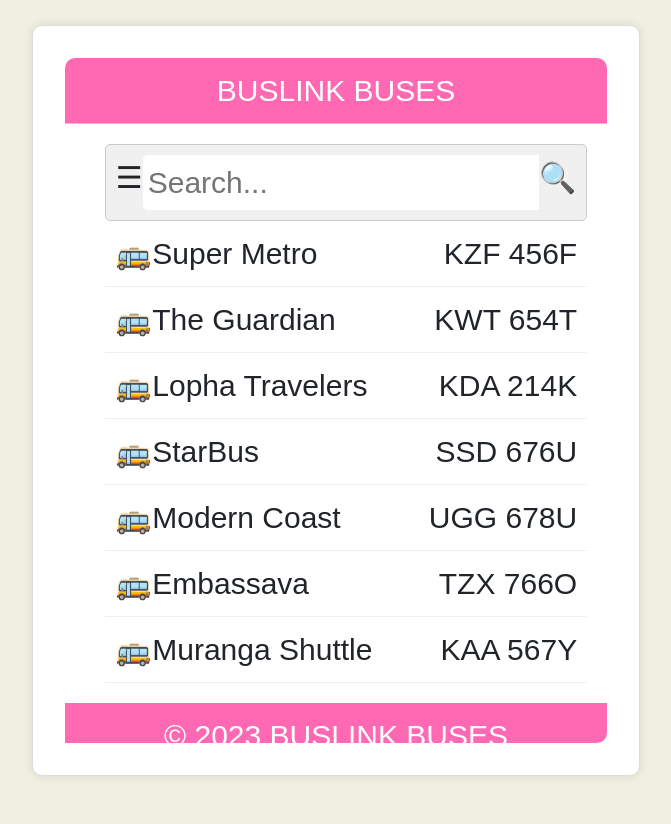
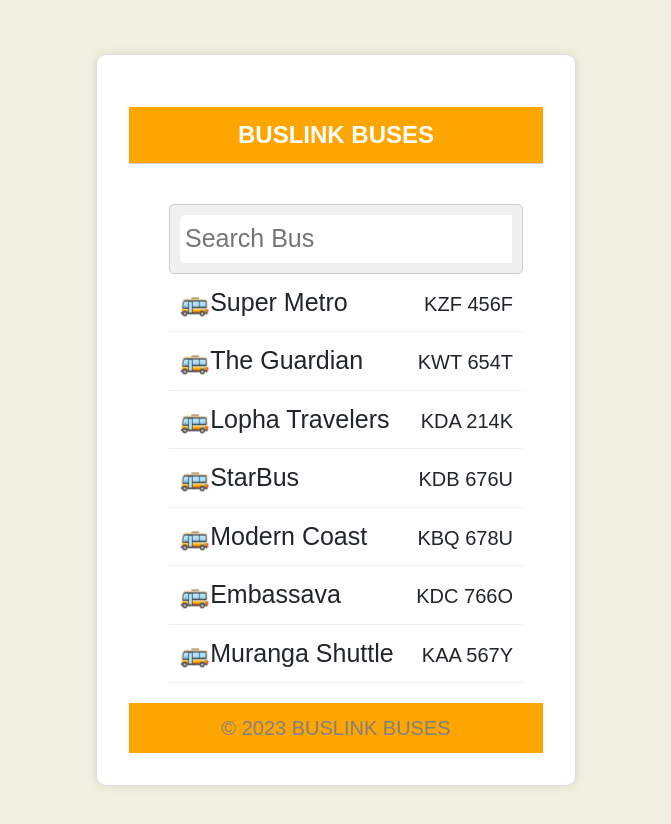
Before and after one commit to robemike/Bus-booking-client, a React (Create React App) app: page /drivers/buses in a window 1280 px wide. Shown: the top 824 px of the page, without its empty margins (304-975 px from the left). Before the commit the page ends 800 px from the top, so only its background shows below. Built offline with nearby package versions, Linux system fonts and the light colour scheme.

Commit message:
Drivers Site

```diff
--- a/src/components/Drivers/Navbar.css
+++ b/src/components/Drivers/Navbar.css
@@ -1,4 +1,23 @@
 .navbar {
-    height: 70px;
-    background-color:aqua;
+  height: 70px;
+  background-color: aqua;
+  width: 100%;
+  display: flex;
+  justify-content: space-around;
+  align-items: center;
+  position: fixed;
+  top: 0;
+  left: 0;
+  z-index: 1000;
 }
+
+.nav-item {
+  text-decoration: none;
+  color: black;
+  padding: 15px 20px;
+  transition: background-color 0.3s;
+}
+
+.nav-item:hover {
+  background-color: rgba(255, 255, 255, 0.5);
+}
--- a/src/components/Drivers/Navbar.js
+++ b/src/components/Drivers/Navbar.js
@@ -1,10 +1,12 @@
 import React from "react";
+import './Navbar.css'
 
 function Navbar(){
     return(
             <div className="navbar">
                  <h1>BUSLINK</h1>
             </div>
+
     )
 
 }
--- a/src/components/Drivers/buses.css
+++ b/src/components/Drivers/buses.css
@@ -14,7 +14,7 @@
     box-shadow: 0 0 10px rgba(0, 0, 0, 0.1);
 }
 
-header {
+.buses-container header {
     background-color: #ffa500;
     color: #fff;
     padding: 10px;
@@ -43,5 +43,15 @@
     border-bottom: 1px solid #eee;
 }
 div{
-    font-size: 30px;
+    font-size: 25px;
 }
+.bus-code{
+    font-size: 20px;
+}
+
+.buses-container footer{
+    background-color: #ffa500;
+    height: 50px;
+    font-size: 20px;
+    padding-top: 10px;
+}
--- a/src/components/Drivers/buses.js
+++ b/src/components/Drivers/buses.js
@@ -5,11 +5,11 @@
     const busData = [
         { name: 'Super Metro', code: 'KZF 456F' },
         { name: 'The Guardian', code: 'KWT 654T' },
-        { name: 'Lopha Travelers', code: 'KDA 214K', hasTrash: true, hasTag: true },
-        { name: 'StarBus', code: 'SSD 676U' },
-        { name: 'Modern Coast', code: 'UGG 678U' },
-        { name: 'Embassava', code: 'TZX 766O', hasTrash: true, hasTag: true },
-        { name: 'Muranga Shuttle', code: 'KAA 567Y', hasTrash: true, hasTag: true }
+        { name: 'Lopha Travelers', code: 'KDA 214K'},
+        { name: 'StarBus', code: 'KDB 676U' },
+        { name: 'Modern Coast', code: 'KBQ 678U' },
+        { name: 'Embassava', code: 'KDC 766O'},
+        { name: 'Muranga Shuttle', code: 'KAA 567Y'}
     ];
 
     return (
@@ -17,9 +17,7 @@
             <header className="header">BUSLINK BUSES</header>
             <div className="content">
                 <div className="search-bar">
-                    <span className="menu-icon">☰</span>
-                    <input type="search" placeholder="Search..." />
-                    <span className="search-icon">🔍</span>
+                    <input type="search" placeholder="Search Bus" />
                 </div>
                 <ul className="bus-list">
                     {busData.map((bus, index) => (
@@ -30,7 +28,6 @@
                             </div>
                             <div>
                                 <span className="bus-code">{bus.code}</span>
-                                {bus.hasTag}
                             </div>
                         </li>
                     ))}
--- a/src/components/Drivers/customerlist.js
+++ b/src/components/Drivers/customerlist.js
@@ -11,12 +11,9 @@
   ];
 
   return (
+    <div>
+         <header>CUSTOMERS LIST</header>
     <div className="container">
-      <header>
-        <h1>BUSLINK</h1>
-        <h2>CUSTOMER'S LIST</h2>
-      </header>
-
       <ul id="customer-list">
         {customers.map((customer, index) => (
           <li key={index}>
@@ -30,6 +27,7 @@
         ))}
       </ul>
     </div>
+    </div>
   );
 }
 
--- a/src/components/Drivers/landing.css
+++ b/src/components/Drivers/landing.css
@@ -1,25 +1,38 @@
 body {
     font-family: Arial, sans-serif;
-    margin: 0;
+    margin: 60px;
     display: flex;
-    justify-content: flex-start;
-    align-items: center;
-    height: 100vh;
+    flex-direction: column;
+    height: 90vh;
     background-color: #ecf0f1;
+  }
+
+  .navbar span {
+    font-size: 80px;
+    font-style: bold;
+    color: white;
+  }
+
+  .navbar h1{
+    font-size: 30px;
+    padding-top: 20px;
   }
 
   .container {
     display: flex;
     width: 100%;
+    flex-grow: 1;
+    margin-right: 550px;
+
   }
 
   .sidebar {
     background-color: #2c3e50;
     color: white;
-    width: 250px;
-    padding: 20px;
-    margin: 5px;
-    height: calc(100vh - 10px);
+    width: 220px;
+    padding: 10px;
+    margin-top: 10px;
+    height: calc(95vh - 70px);
     border-radius: 8px;
     box-shadow: 0 4px 10px rgba(0, 0, 0, 0.2);
   }
@@ -47,9 +60,7 @@
     cursor: pointer;
   }
 
-.sidebar ul li a:hover {
-    color: #2bee09;
-}
+
 
   .content {
     margin-left: 20px;
@@ -88,13 +99,3 @@
     font-size: 16px;
     color: #7f8c8d;
   }
-
-.navbar {
-    height: 70px;
-    background-color:aqua;
-}
-li{
-    font-size: 80px;
-    font-style: bold;
-
-}
--- a/src/components/Drivers/landing.js
+++ b/src/components/Drivers/landing.js
@@ -1,16 +1,16 @@
 import React from "react";
 import './landing.css';
 import { useNavigate } from "react-router-dom";
+import Navbar from "./Navbar";
+
 
 function Landing() {
     const navigate = useNavigate();
     return (
+            <div>
+                <Navbar />
         <div className="container">
-            <div id="navbar"className="navbar">
-                 <h1>BUSLINK</h1>
-            </div>
             <div className="sidebar">
-                <h1>BUSLINK</h1>
                 <ul>
                     {/* <li><a onClick={() => navigate("/dashboard")}>Dashboard</a></li> */}
                     <li><a onClick={() => navigate("/drivers/buses")}>Buses</a></li>
@@ -35,6 +35,8 @@
                 </div>
             </div>
         </div>
+        </div>
+
     );
 }
 
--- a/src/components/Drivers/trips.css
+++ b/src/components/Drivers/trips.css
@@ -1,46 +1,51 @@
+.schedule {
+    padding: 20px;
+    background-color: #f9f9f9;
+    border-radius: 8px;
+    box-shadow: 0 2px 10px rgba(0, 0, 0, 0.1);
+}
 
- body {
-    font-family: Arial, sans-serif;
-    display: flex;
-    justify-content: center;
-    align-items: center;
-    height: 100vh;
-     margin: 0;
-     }
-.schedule {
-  max-width: 500px;
-   margin: 40px auto;
-   padding: 20px;
-   background-color: #f5f5f5;
-   border: 1px solid #ddd;
-   border-radius: 10px;
-   box-shadow: 0 0 10px rgba(0, 0, 0, 0.1);
-   }
 .header {
-   background-color: #ff69b4;
-   color: #fff;
-   padding: 10px;
-   text-align: center;
-   border-top-left-radius: 10px;
-   border-top-right-radius: 10px;
-   }
+    font-size: 24px;
+    font-weight: bold;
+    margin: 20px 0;
+    color: rgb(124, 5, 5);
+}
+
+.services {
+    margin-bottom: 20px;
+}
+
 .service {
-    background-color: #fff;
-    padding-top: 10px;
-    border-bottom: 1px solid #ddd;
+    padding: 15px;
+    border: 1px solid #ddd;
+    border-radius: 5px;
+    margin-bottom: 15px;
+    background-color: white;
+}
 
+.service h3 {
+    margin: 0 0 10px;
+    color: red;
 }
-.service:last-child {
-    border-bottom: none;
+
+.status {
+    font-weight: bold;
+    color: red;
 }
-.service.status {
-    color: #ff69b4;
+
+.footer {
+    text-align: center;
+    font-size: 14px;
+    color: gray;
 }
-.footer {
-    background-color: #ff69b4;
-    color: #fff;
-    padding: 10px;
-    text-align: center;
-    border-bottom-right-radius: 10px;
-    height: 40px;
- }
+
+p {
+    font-size: 15px;
+}
+
+.container {
+    max-width: 800px;
+    margin: 0 auto;
+    padding: 20px;
+}
--- a/src/components/Drivers/trips.js
+++ b/src/components/Drivers/trips.js
@@ -25,32 +25,30 @@
             price: 3000,
             status: "FULLY BOOKED"
         },
-        {
-            name: "Starbus",
-            departureTime: "8:30 PM",
-            arrivalTime: "6:15 AM",
-            price: 3500,
-            status: "12 SEATS AVAILABLE"
-        }
+        // {
+        //     name: "Starbus",
+        //     departureTime: "8:30 PM",
+        //     arrivalTime: "6:15 AM",
+        //     price: 3500,
+        //     status: "12 SEATS AVAILABLE"
+        // }
     ];
 
-    const servicesJSX = services.map((service, index) => (
-        <div className="service" key={index}>
-            <h3>{service.name}</h3>
-            <p>Departure: {service.departureTime} | Arrival: {service.arrivalTime}</p>
-            <p>Price: KSH {service.price}</p>
-            <p className="status">{service.status}</p>
-        </div>
-    ));
-
     return (
-        <div>
+        <div className="container">
             <div className="schedule">
                 <div className="header">Bus Schedule - Nairobi to Sugoi (July 24, 2024)</div>
                 <div className="services">
-                    {servicesJSX} {/* Render the services JSX here */}
+                    {services.map((service, index) => (
+                        <div className="service" key={index}>
+                            <h3>{service.name}</h3>
+                            <p>Departure: {service.departureTime} | Arrival: {service.arrivalTime}</p>
+                            <p>Price: KSH {service.price}</p>
+                            <p className="status">{service.status}</p>
+                        </div>
+                    ))} {/* Render the services JSX here */}
                 </div>
-                {/* <div className="footer">All prices are in KSH</div> */}
+                {/* <div className="footer">All prices are in KSH</div> Uncommented footer */}
             </div>
         </div>
     );
```
Also changed, not shown: src/components/Drivers/customerlist.css (line endings or trailing spaces). Lines whose indentation alone changed are shown as unchanged.
